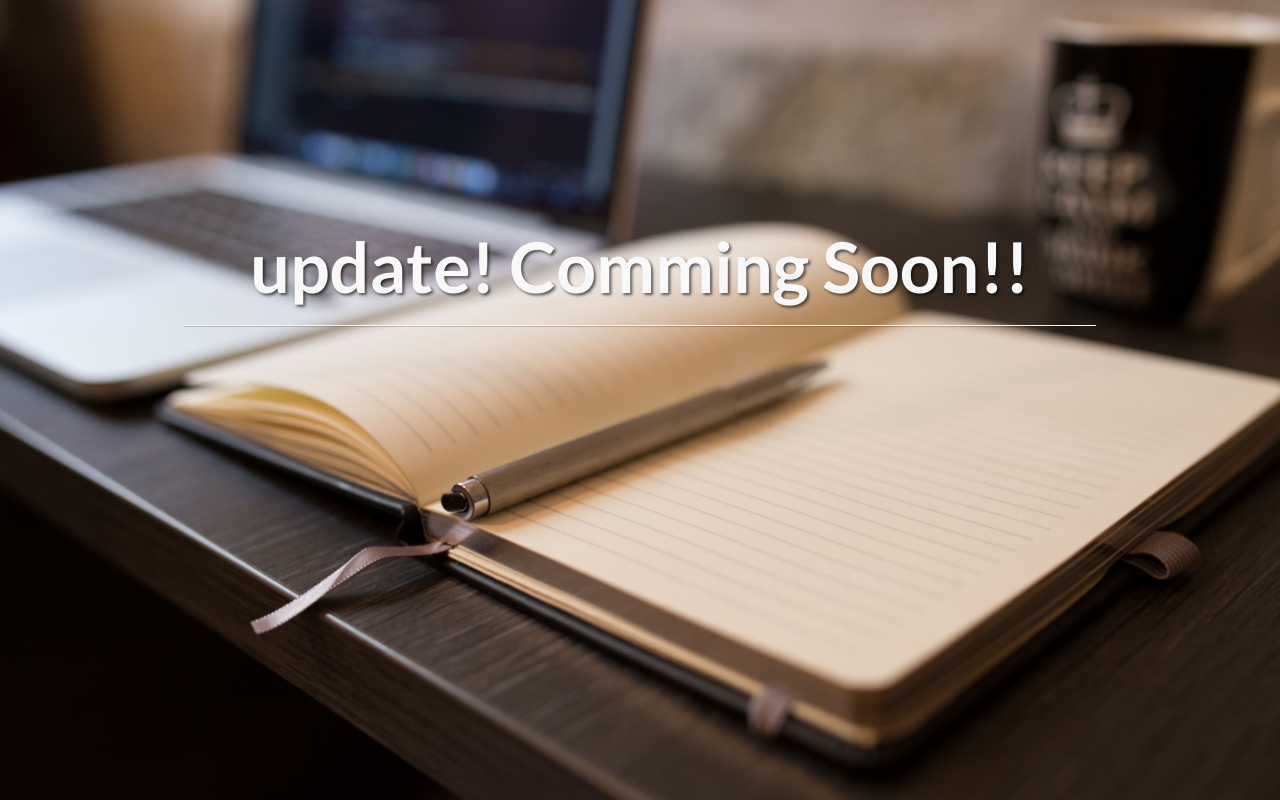
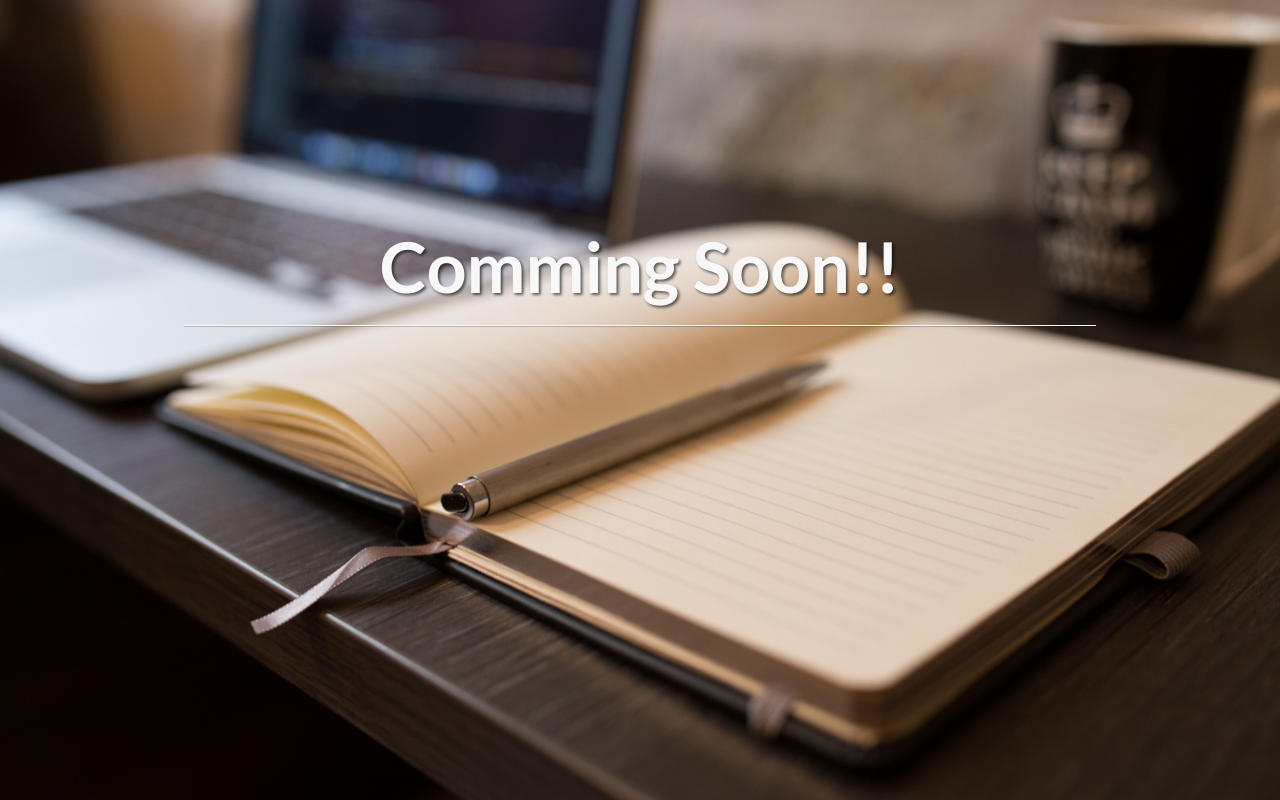
Before and after one commit to HekmatullahNaqibzada/Server-git-webhook, a plain HTML site: page index.html in a window 1280 px wide. Drawn offline with Linux system fonts and the light colour scheme.

Commit message:
added some now changes from office 1

```diff
--- a/index.html
+++ b/index.html
@@ -30,7 +30,7 @@
                 <div class="col-lg-12">
                     <div class="intro-message">
 
-                        <h1 id="hdrDescription">update! Comming Soon!!</h1>
+                        <h1 id="hdrDescription"> Comming Soon!!</h1>
                         <hr class="intro-divider">
 
                     </div>
```
